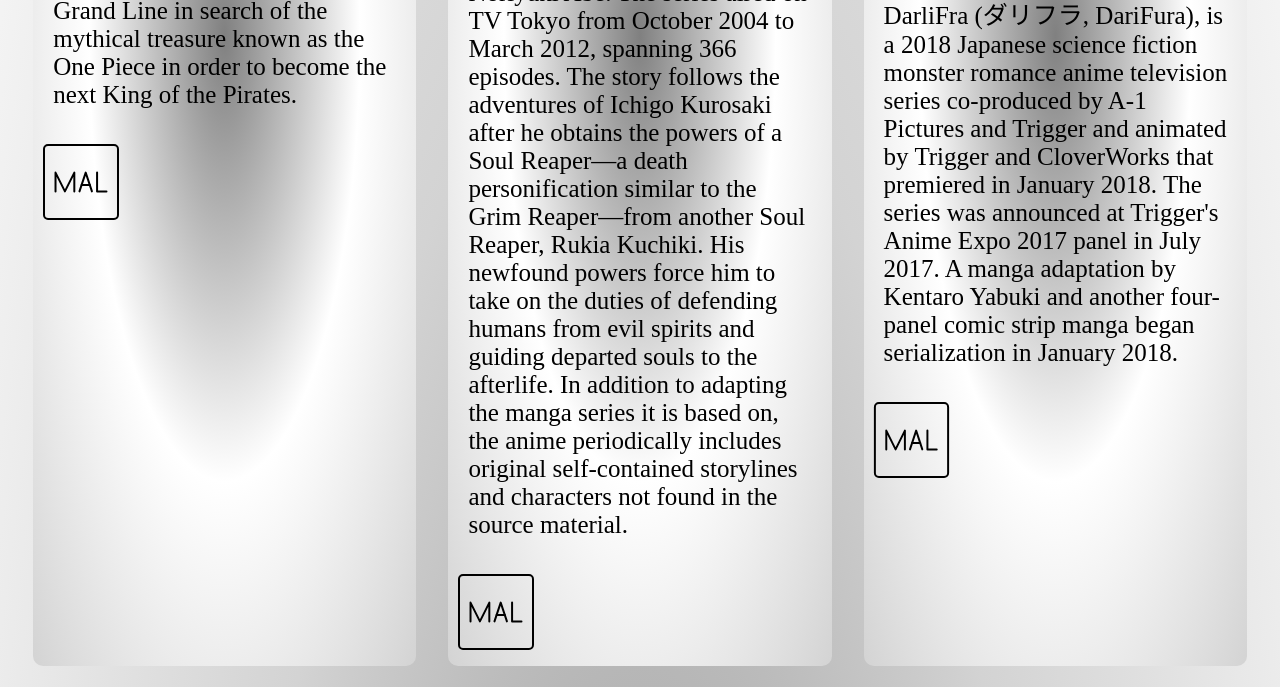
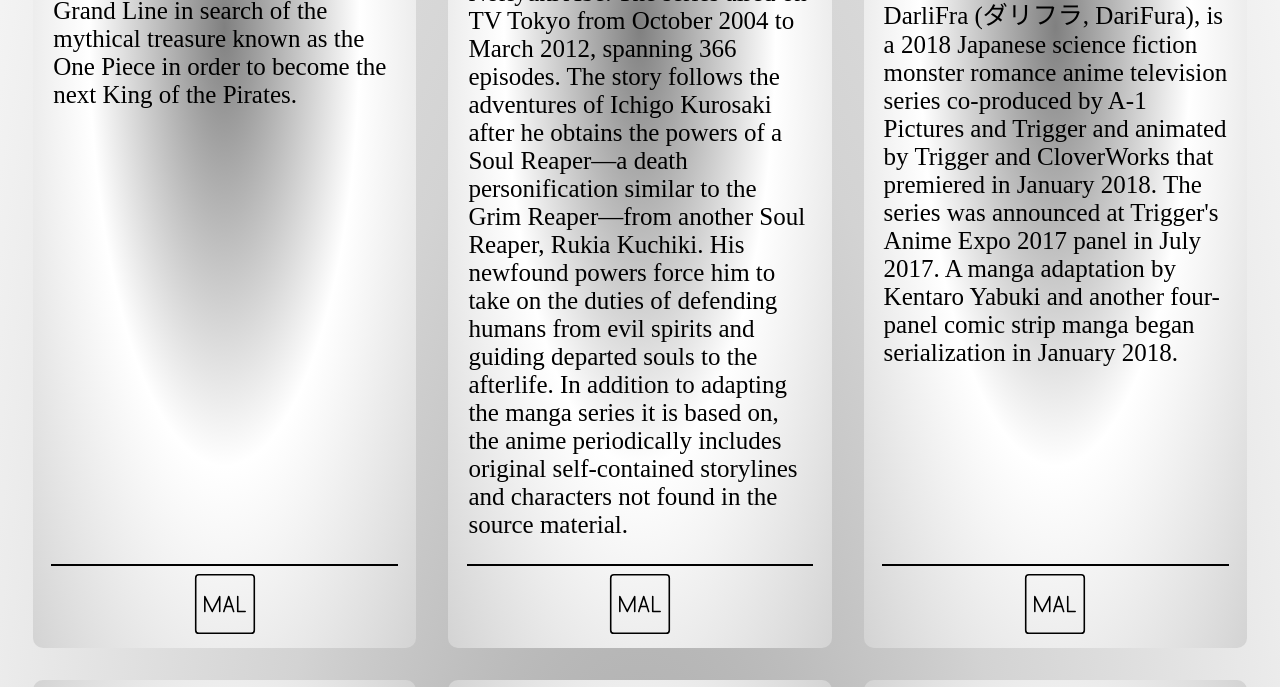
Before and after one commit to Mardixx/Collection-project, a plain HTML site: page index.html in a window 1280 px wide. Shown: the part 800-1487 px from the top of the page. Drawn offline with Linux system fonts and the light colour scheme.

Commit message:
Button for redirection

```diff
--- a/script.js
+++ b/script.js
@@ -201,6 +201,8 @@
 
     let newP = document.createElement('p')
 
+    newP.classList.add('text')
+
     let description = document.createTextNode(child.description)
 
     newP.appendChild(description)
@@ -209,9 +211,19 @@
 
     let bigChild = child.link;
 
+    let lignDiv = document.createElement('div')
+
+    lignDiv.classList.add('lignDiv')
+
+    newDiv.appendChild(lignDiv)
+
     let malDiv = document.createElement('div')
 
+    malDiv.classList.add('malLogo')
+
     let malSVG = document.createElement('img')
+
+    malSVG.classList.add('malSVG')
 
     let malA = document.createElement('a')
 
@@ -226,7 +238,7 @@
 
         malSVG.src = 'imgs/myanimelist.svg'
 
-        malSVG.style.width = '25%'
+        malSVG.style.width = '100%'
 
         malDiv.appendChild(malA)
 
--- a/style.scss
+++ b/style.scss
@@ -29,6 +29,24 @@
             justify-content: flex-start;
             flex-direction: column;
             border-radius: 10px;
+
+            .malLogo {
+                display: flex;
+                justify-content: center;
+                align-items: center;
+                width: 20%;
+                margin: auto;
+            }
+
+            .text {
+                height: 100%;
+            }
+
+            .lignDiv {
+                border: 0.1px solid black;
+                width: 90%;
+                margin: auto;
+            }
 
             .name {
                 font-size: 20px;
@@ -107,6 +125,9 @@
                 justify-content: flex-start;
                 flex-direction: column;
                 border-radius: 10px;
+                .text {
+                    height: 100%;
+                }
 
                 .name {
                     font-size: 20px;
@@ -174,6 +195,9 @@
                 justify-content: flex-start;
                 flex-direction: column;
                 border-radius: 10px;
+                .text {
+                    height: 100%;
+                }
 
                 .name {
                     font-size: 20px;
```
Also changed, not shown: style.css, 2 other files.
